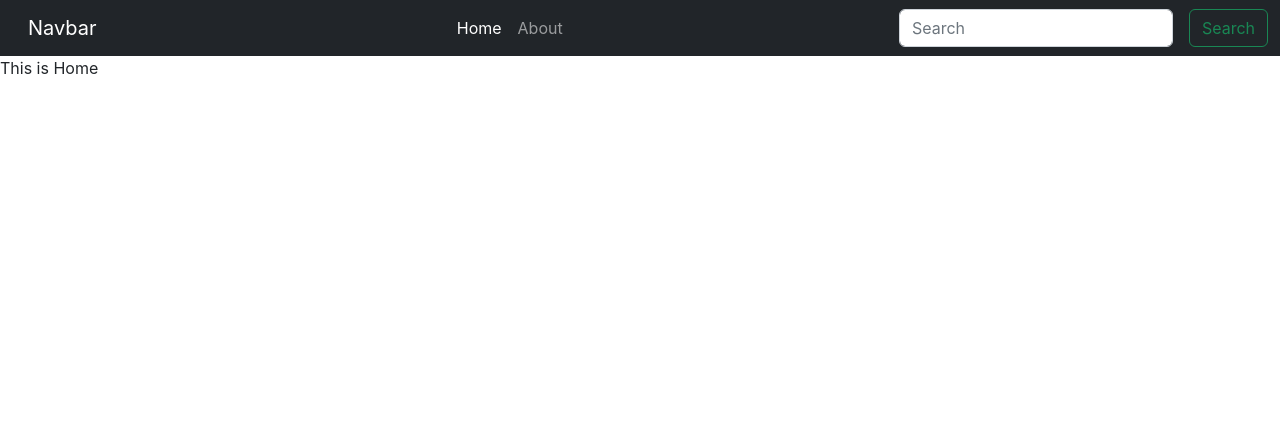
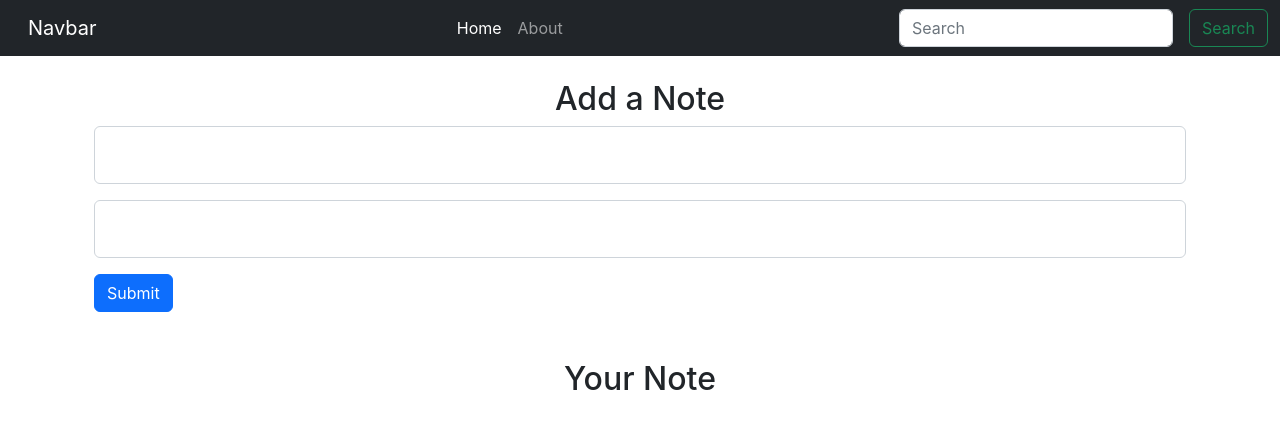
Before and after one commit to sharmaaryan07/iNoteBook-Reactjs, a React (Create React App) app: page / in a window 1280 px wide. Shown: the top 428 px of the page. Built offline with nearby package versions, Linux system fonts and the light colour scheme.

Commit message:
Used 'NavLink' and add form in Home.js

```diff
--- a/src/App.js
+++ b/src/App.js
@@ -1,3 +1,4 @@
+import './App.css';
 import Navbar from './component/Navbar';
 import {
   BrowserRouter as Router,
@@ -13,15 +14,17 @@ function App() {
   return (
     <>
       <NoteState>
-          <Router>
-            <Navbar />
+        <Router>
+          <Navbar />
+          <div className="container">
             <Routes>
               <Route exact path='/' element={<Home />} />
               <Route exact path='/about' element={<About />} />
             </Routes>
-          </Router>
+          </div>
+        </Router>
       </NoteState>
-      </>
+    </>
   );
 }
 
--- a/src/Context/Notes/NoteState.js
+++ b/src/Context/Notes/NoteState.js
@@ -1,26 +1,11 @@
-import { useState } from "react";
 import NoteContext from "./notesContext";
 
 const NoteState = (props) => {
 
-    const s1 = {
-        "name": "Aryan",
-        "surname": "Sharma"
-    }
 
-    const [state, setState]=useState(s1)
-
-    let update=()=>{
-        setInterval(() => {
-            setState({
-                "name": "Nisha",
-                "surname": "Sharmaa"
-            })
-        }, 2000);
-    }
 
     return (
-        <NoteContext.Provider value={{state, update}}>
+        <NoteContext.Provider value={{}}>
             {props.children}
         </NoteContext.Provider>
     )
--- a/src/component/About.js
+++ b/src/component/About.js
@@ -1,15 +1,11 @@
-import React, { useContext, useEffect } from 'react'
-import noteContext from '../Context/Notes/notesContext'
+import React from 'react'
 
 function About() {
 
-    let a =useContext(noteContext)
-    useEffect(()=>{
-        a.update();
-    });
+
     return (
         <div>
-            this is About {a.state.name} {a.state.surname}
+            this is About
         </div>
     )
 }
--- /dev/null
+++ b/src/component/Home.css
@@ -0,0 +1,7 @@
+.start{
+    margin-right: 71rem;
+}
+
+.start2{
+    margin-right: 73rem;
+}
--- a/src/component/Home.js
+++ b/src/component/Home.js
@@ -1,9 +1,25 @@
 import React from 'react'
+import './Home.css'
 
 function Home() {
     return (
-        <div>
-            This is Home
+        <div className='container mt-4'>
+            <h2 className='d-flex justify-content-center'>Add a Note</h2>
+
+            <form className=''>
+                <div className="form-floating mb-3 ">
+                    <input type="email" className="form-control " id="floatingInput" placeholder="name@example.com"/>
+                        <label htmlFor="floatingInput" className='start'>Email address</label>
+                </div>
+                <div className="form-floating">
+                    <input type="current-password" className="form-control" id="floatingPassword" placeholder="Password"/>
+                        <label htmlFor="floatingPassword" className='start2'>Password</label>
+                </div>
+
+                <button type="submit" className="mt-3 btn btn-primary">Submit</button>
+            </form>
+
+            <h2 className='mt-5 text-center'>Your Note</h2>
         </div>
     )
 }
--- a/src/component/Navbar.js
+++ b/src/component/Navbar.js
@@ -1,7 +1,8 @@
 import React from 'react'
-import { Link } from 'react-router-dom'
+import { Link, NavLink } from 'react-router-dom'
 
 function navbar() {
+
     return (
         <nav className="navbar navbar-expand-lg navbar-dark bg-dark">
             <div className="container-fluid">
@@ -12,10 +13,15 @@ function navbar() {
                 <div className="collapse navbar-collapse" id="navbarSupportedContent">
                     <ul className="navbar-nav me-auto mb-2 mb-lg-0">
                         <li className="nav-item">
-                            <Link className="nav-link active" aria-current="page" to="/">Home</Link>
+                            <NavLink className="nav-link" style={({ isActive }) => {
+                                return { color: isActive ? 'white' : "" }       // For making link "active"
+                            }} aria-current="page" to="/">Home</NavLink>
                         </li>
+
                         <li className="nav-item">
-                            <Link className="nav-link" to="/about">About</Link>
+                            <NavLink className="nav-link" style={({ isActive }) => {
+                                return { color: isActive ? 'white' : "" }       // For making link "active"
+                            }} to="/about">About</NavLink>
                         </li>
                     </ul>
                     <form className="d-flex me-auto " role="search">
```
